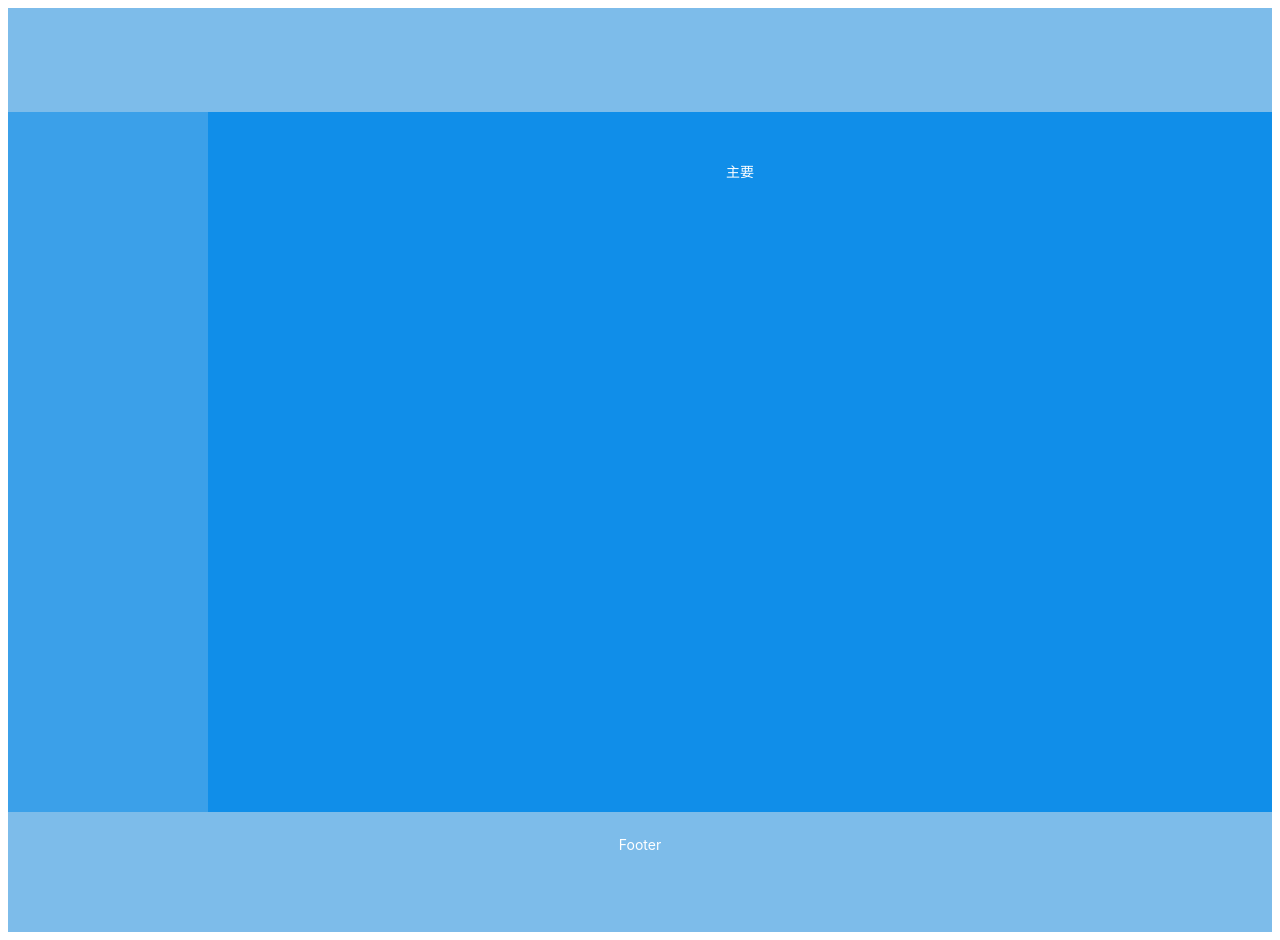
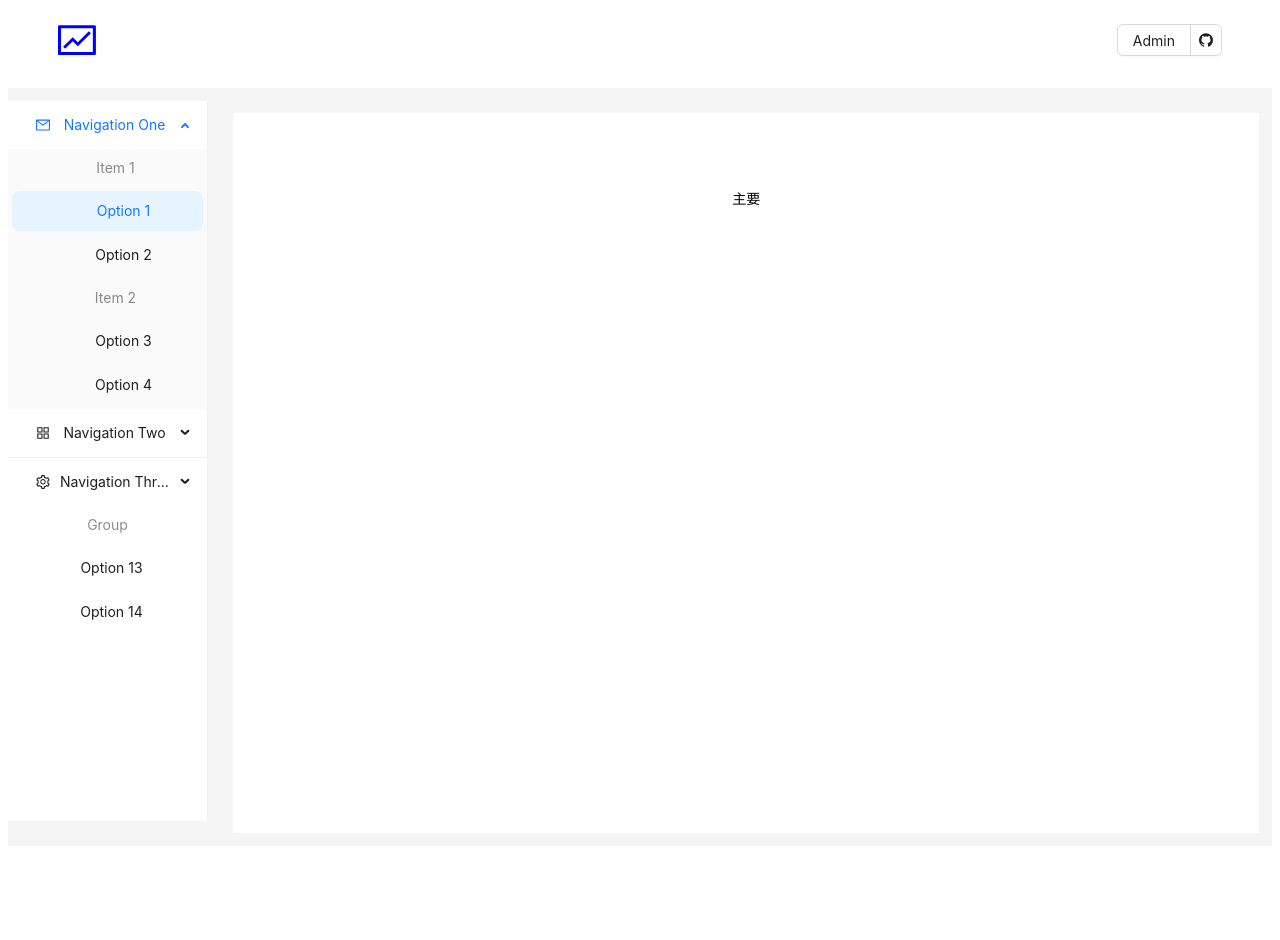
Before and after one commit to wuwanhai/react-admin, a React (Vite) app: page /#/ in a window 1280 px wide. After the commit the page ends 854 px from the top, so only its background shows below. Built offline with nearby package versions, Linux system fonts and the light colour scheme.

Commit message:
优化主页界面

```diff
--- a/src/layout/Container/index.tsx
+++ b/src/layout/Container/index.tsx
@@ -7,9 +7,11 @@ const contentStyle: React.CSSProperties = {
     textAlign: 'center',
     minHeight: 120,
     lineHeight: '120px',
-    height: 700,
-    color: '#fff',
-    backgroundColor: '#108ee9',
+    height: 720,
+    padding: '2%',
+    margin:'1%',
+    color: 'black',
+    backgroundColor: 'white',
 };
 
 const Container = () => {
--- a/src/layout/Head/index.tsx
+++ b/src/layout/Head/index.tsx
@@ -1,19 +1,83 @@
-import {Layout} from "antd";
+import {Dropdown, Layout, message} from "antd";
+import { GithubOutlined,FundOutlined, UserOutlined } from '@ant-design/icons';
 import React from "react";
+import type { MenuProps } from 'antd';
 
 const { Header } = Layout;
 
 const headerStyle: React.CSSProperties = {
     textAlign: 'center',
-    color: '#fff',
-    height: 104,
+    color: 'blue',
+    height: 80,
+    fontSize:'38px',
     paddingInline: 50,
     lineHeight: '64px',
-    backgroundColor: '#7dbcea',
+    marginBottom:'1%',
+    backgroundColor: 'white',
 };
+
+const headerContainer: React.CSSProperties = {
+    display:"flex",
+    justifyContent:'space-between',
+    alignItems:'center'
+};
+const headerContainerLogo: React.CSSProperties = {
+
+};
+const headerStyleLogin: React.CSSProperties = {
+
+};
+
+const handleMenuClick: MenuProps['onClick'] = (e) => {
+    // message.info('Click on menu item.').then(r => );
+    console.log('click', e);
+};
+
+const items: MenuProps['items'] = [
+    {
+        label: '1st menu item',
+        key: '1',
+        icon: <UserOutlined />,
+    },
+    {
+        label: '2nd menu item',
+        key: '2',
+        icon: <UserOutlined />,
+    },
+    {
+        label: '3rd menu item',
+        key: '3',
+        icon: <UserOutlined />,
+        danger: true,
+    },
+    {
+        label: '4rd menu item',
+        key: '4',
+        icon: <UserOutlined />,
+        danger: true,
+        disabled: true,
+    },
+];
+
+const menuProps = {
+    items,
+    onClick: handleMenuClick,
+};
+
 const Head = () => {
     return (<>
-       <Header style={headerStyle}/>
+        <Header style={headerStyle}>
+            <div style={headerContainer}>
+                <div style={headerContainerLogo}>
+                    <FundOutlined />
+                </div>
+                <div style={headerStyleLogin}>
+                    <Dropdown.Button menu={menuProps} placement="bottom" icon={<GithubOutlined />}>
+                        Admin
+                    </Dropdown.Button>
+                </div>
+            </div>
+        </Header>
     </>)
 }
 
--- a/src/layout/Lside/index.tsx
+++ b/src/layout/Lside/index.tsx
@@ -2,16 +2,77 @@ import React from "react";
 import {Layout} from "antd";
 const { Sider} = Layout;
 
+import { AppstoreOutlined, MailOutlined, SettingOutlined } from '@ant-design/icons';
+import type { MenuProps } from 'antd';
+import { Menu } from 'antd';
+
+type MenuItem = Required<MenuProps>['items'][number];
+
+function getItem(
+    label: React.ReactNode,
+    key: React.Key,
+    icon?: React.ReactNode,
+    children?: MenuItem[],
+    type?: 'group',
+): MenuItem {
+    return {
+        key,
+        icon,
+        children,
+        label,
+        type,
+    } as MenuItem;
+}
+
+const items: MenuProps['items'] = [
+    getItem('Navigation One', 'sub1', <MailOutlined />, [
+        getItem('Item 1', 'g1', null, [getItem('Option 1', '1'), getItem('Option 2', '2')], 'group'),
+        getItem('Item 2', 'g2', null, [getItem('Option 3', '3'), getItem('Option 4', '4')], 'group'),
+    ]),
+
+    getItem('Navigation Two', 'sub2', <AppstoreOutlined />, [
+        getItem('Option 5', '5'),
+        getItem('Option 6', '6'),
+        getItem('Submenu', 'sub3', null, [getItem('Option 7', '7'), getItem('Option 8', '8')]),
+    ]),
+
+    { type: 'divider' },
+
+    getItem('Navigation Three', 'sub4', <SettingOutlined />, [
+        getItem('Option 9', '9'),
+        getItem('Option 10', '10'),
+        getItem('Option 11', '11'),
+        getItem('Option 12', '12'),
+    ]),
+
+    getItem('Group', 'grp', null, [getItem('Option 13', '13'), getItem('Option 14', '14')], 'group'),
+];
+
 const siderStyle: React.CSSProperties = {
     textAlign: 'center',
     lineHeight: '120px',
-    height:700,
+    height:720,
     color: '#fff',
-    backgroundColor: '#3ba0e9',
+    marginRight:'1%',
+    width: '500px'
+    // backgroundColor: '#3ba0e9',
 };
 const Lside = () => {
-    return (<>
-        <Sider style={siderStyle}></Sider>
+    const onClick: MenuProps['onClick'] = (e) => {
+        console.log('click ', e);
+    };
+    return (
+        <>
+        <Sider style={siderStyle}>
+            <Menu
+                onClick={onClick}
+                style={{ width: 200,height: 720 }}
+                defaultSelectedKeys={['1']}
+                defaultOpenKeys={['sub1']}
+                mode="inline"
+                items={items}
+            />
+        </Sider>
     </>)
 }
 
--- a/src/layout/index.tsx
+++ b/src/layout/index.tsx
@@ -11,13 +11,12 @@ const AppLayout: React.FC = () => (
     <Space direction="vertical" style={{ width: '100%' }} size={[0, 48]}>
 
         <Layout>
-
             <Head />
             <Layout>
                 <Lside />
                 <Container />
             </Layout>
-           <Foot />
+           {/*<Foot />*/}
         </Layout>
     </Space>
 );
```
